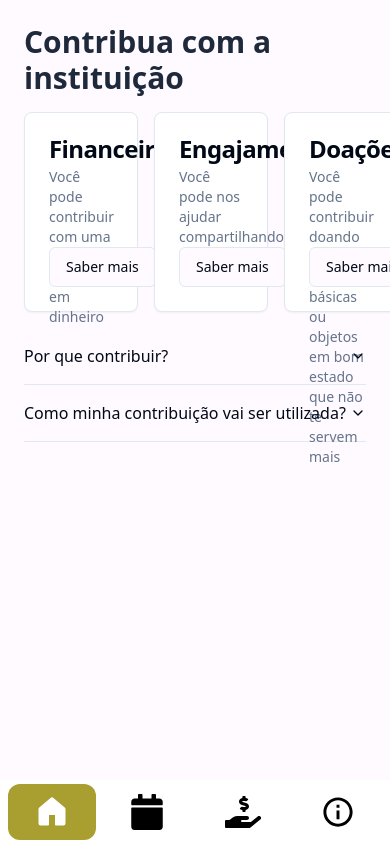
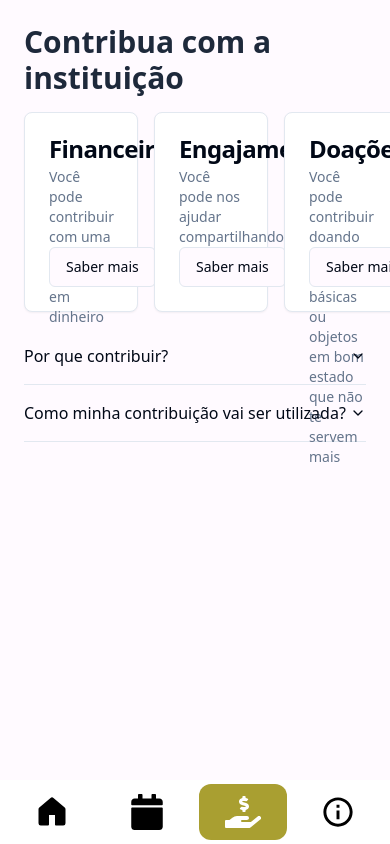
Before and after one commit to FelipeCosta401/FRONTEND-Zimbaue, a React (Vite) app: page /contribuir in a window 390 px wide. Shown: the top 844 px of the page. Built offline with nearby package versions, Linux system fonts and the light colour scheme.

Commit message:
refact: melhorias no layout para mobile

```diff
--- a/src/App.tsx
+++ b/src/App.tsx
@@ -13,7 +13,7 @@ function App() {
           <Sidebar />
           <MobileNavbar />
         </nav>
-        <main className="h-screen lg:ml-[360px] p-6">
+        <main className="h-full p-6 pb-32 lg:pb-0 lg:ml-[360px] ">
           <Outlet />
         </main>
       </div>
--- a/src/components/Navigation/MobileNav/MobileNavbar.tsx
+++ b/src/components/Navigation/MobileNav/MobileNavbar.tsx
@@ -1,3 +1,4 @@
+import { useLocation } from "react-router-dom";
 import MenuItem from "../sidebar/MenuItem";
 
 import { GoHomeFill } from "react-icons/go";
@@ -5,12 +6,33 @@ import { FaCalendar, FaHandHoldingUsd } from "react-icons/fa";
 import { IoMdInformationCircleOutline } from "react-icons/io";
 
 const MobileNavbar = () => {
+  const { pathname } = useLocation();
   return (
     <section className="w-full h-16 bg-white fixed bottom-0 flex items-center justify-center gap-2 px-2 lg:hidden">
-      <MenuItem text="Início" icon={GoHomeFill} focus />
-      <MenuItem text="Eventos" icon={FaCalendar} />
-      <MenuItem text="Contribuir" icon={FaHandHoldingUsd} />
-      <MenuItem text="Sobre nós" icon={IoMdInformationCircleOutline} />
+      <MenuItem
+        text="Início"
+        icon={GoHomeFill}
+        linkTo="/"
+        focus={pathname === "/"}
+      />
+      <MenuItem
+        text="Eventos"
+        icon={FaCalendar}
+        linkTo="/eventos"
+        focus={pathname === "/eventos"}
+      />
+      <MenuItem
+        text="Contribuir"
+        icon={FaHandHoldingUsd}
+        linkTo="/contribuir"
+        focus={pathname === "/contribuir"}
+      />
+      <MenuItem
+        text="Sobre nós"
+        icon={IoMdInformationCircleOutline}
+        linkTo="/sobre-nos"
+        focus={pathname === "/sobre-nos"}
+      />
     </section>
   );
 };
--- a/src/pages/Home/Home.tsx
+++ b/src/pages/Home/Home.tsx
@@ -20,7 +20,7 @@ const Home = () => {
   return (
     <main className="space-y-4">
       <h1 className="text-slate-800 text-3xl font-bold">Novidades</h1>
-      <section className="py-4 columns-2 gap-4 space-y-4">
+      <section className="py-4 sm:columns-2 gap-4 space-y-4">
         {Array.from({ length: 5 }).map((_, i) => (
           <Card className="break-inside-avoid" key={i + 1}>
             <CardHeader>
```
